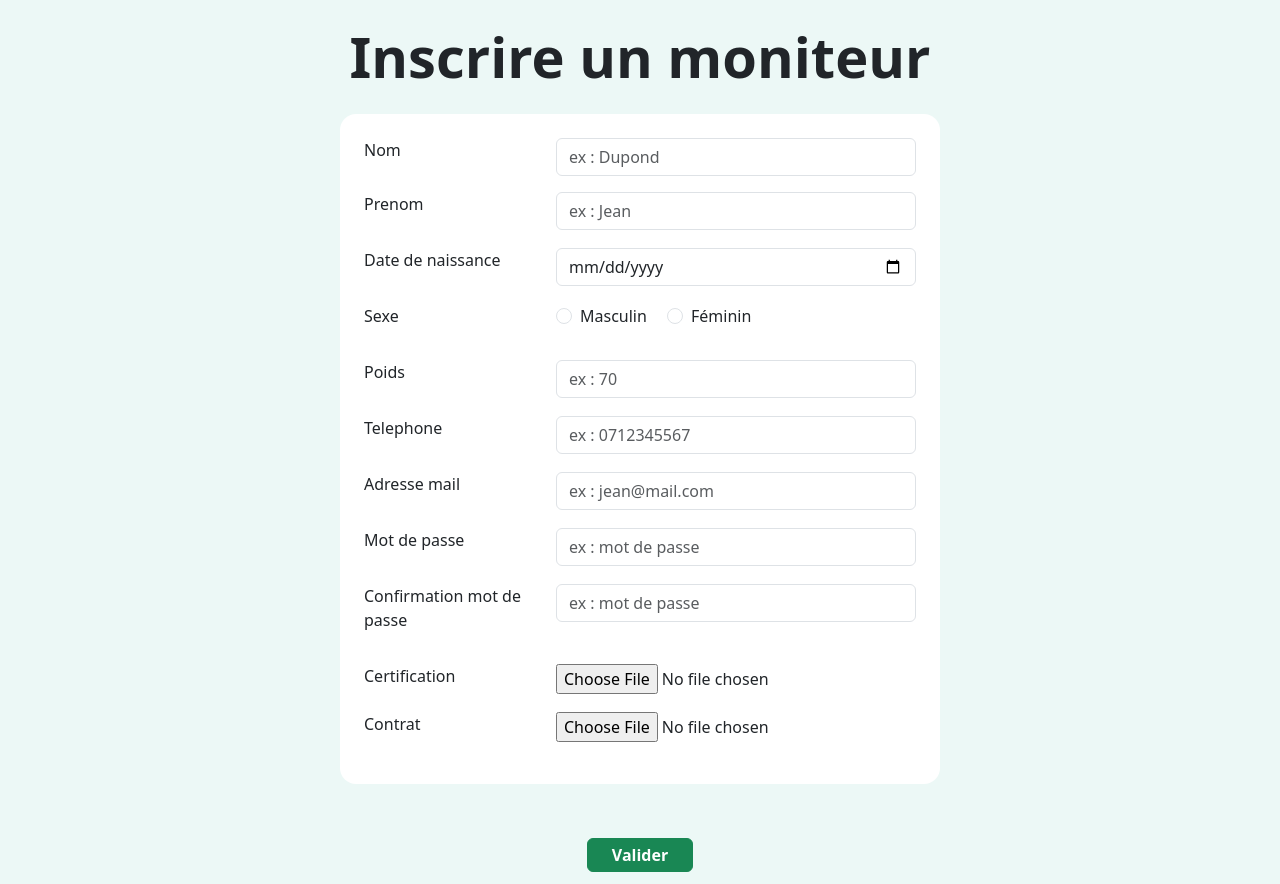
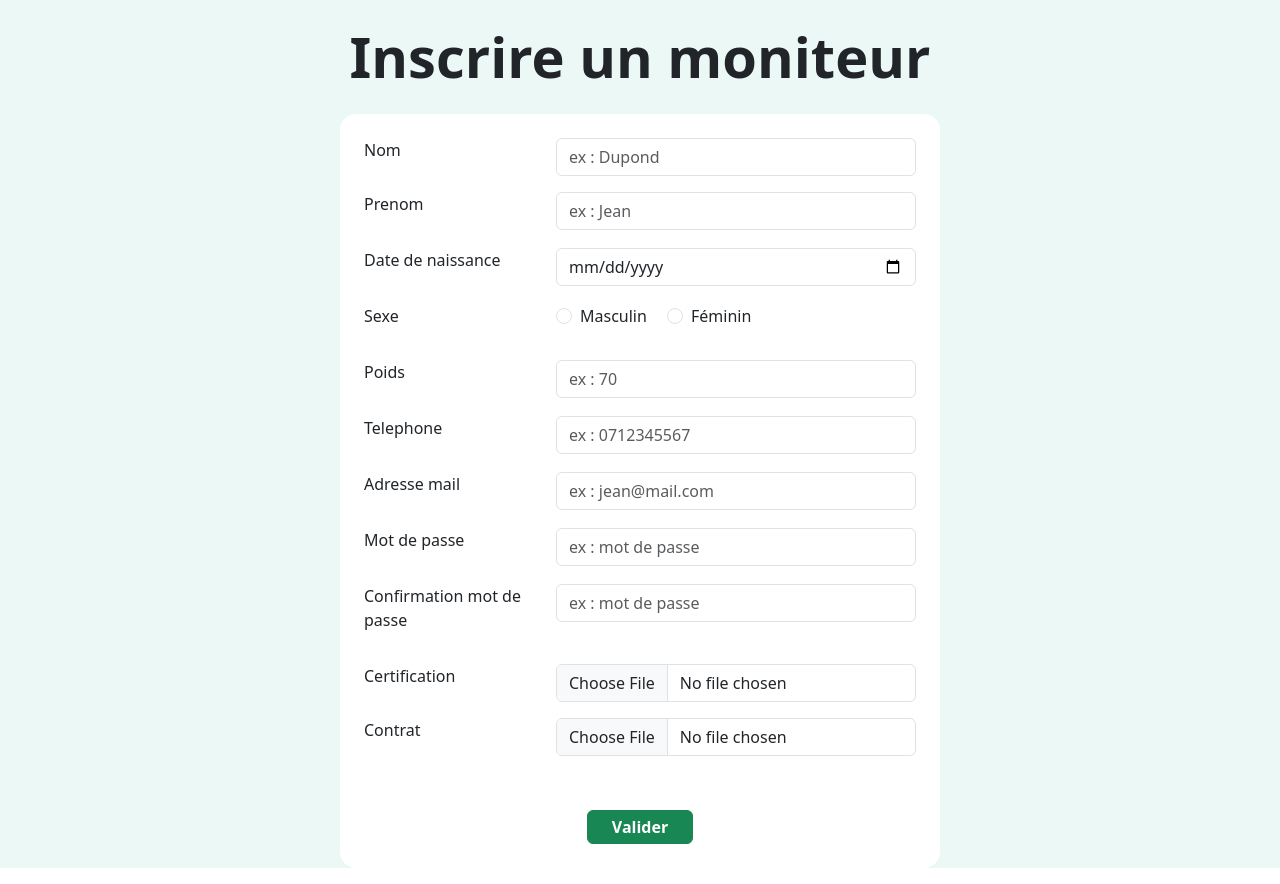
Before and after one commit to lenny-vergerolle/SAE_PONEY, a Flask app: page /ajout-moniteur in a window 1280 px wide. Shown: the part 83-967 px from the top of the page. Run offline with Flask 3, Linux system fonts and the light colour scheme; a user stored in the database is signed in; some libraries are stand-ins or nearby versions.

Commit message:
modification du style des boutons d'ajout de fichiers

```diff
--- a/src/templates/ajout_moniteur.html
+++ b/src/templates/ajout_moniteur.html
@@ -66,18 +66,18 @@
                     {{ form.confirmation_mot_de_passe(class_ ="form-control", placeholder="ex : mot de passe") }}
                 </div>
             </div>
+
             <div class="mb-3 row">
                 <label class="col-sm-4 color_white mb-2" for="certification">{{ form.certificationUser.label }}</label>
                 <div class="col-sm-8">
-                    {{ form.certificationUser(class="form-control-file") }}
+                    {{ form.certificationUser(class="form-control") }}
                 </div>
             </div>
             <div class="mb-3 row">
                 <label class="col-sm-4 color_white mb-2" for="contrat">{{ form.contratUser.label }}</label>
                 <div class="col-sm-8">
-                    {{ form.contratUser(class="form-control-file") }}
+                    {{ form.contratUser(class="form-control") }}
                 </div>
-            </div>
             </div>
             <div class="d-flex justify-content-center mt-4">
                 <button class="btn btn-success fw-bolder px-4 py-1" style="margin-top:30px" type="submit">Valider</button>
```
Also changed, not shown: testdb.db, 6 other files.
